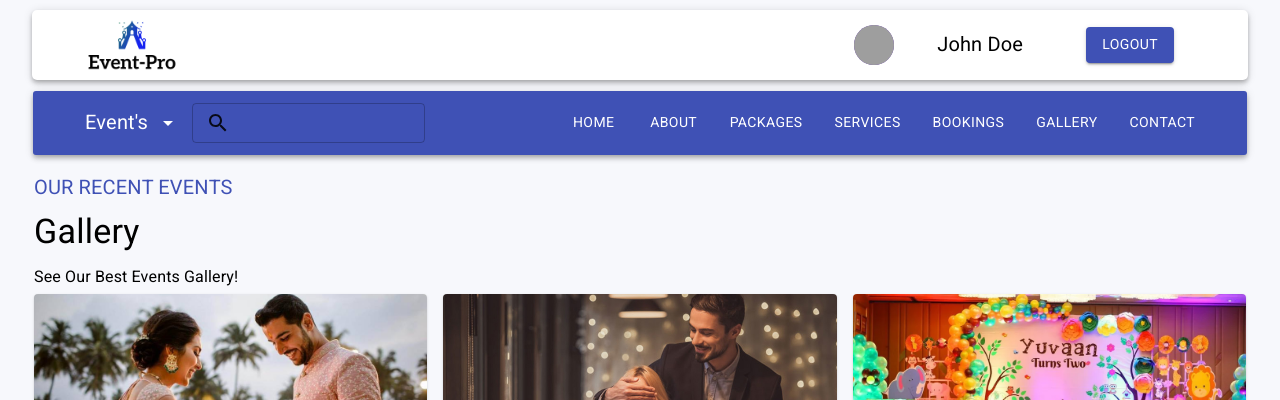
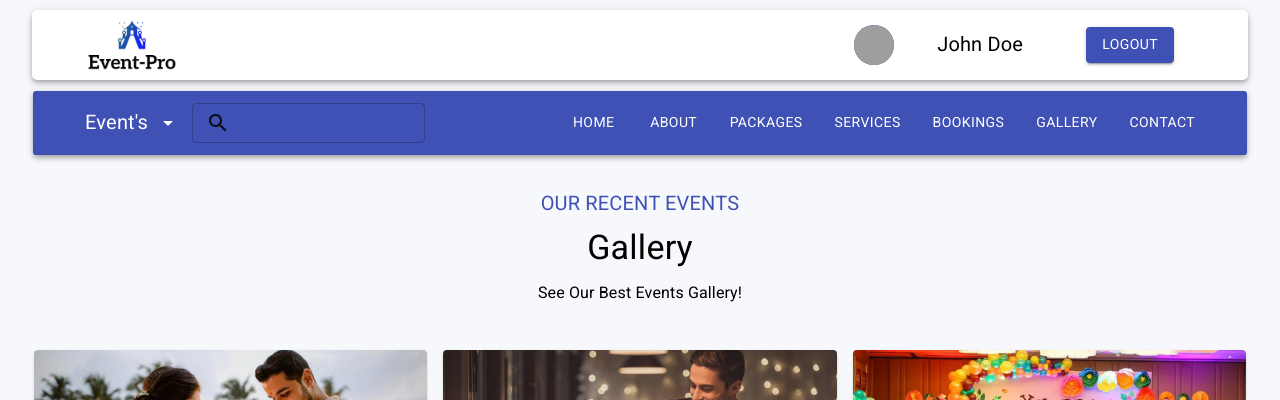
Before and after one commit to NirashaMadubhashini/Event_Planning_System_Frontend, a React (Create React App) app: page /gallery in a window 1280 px wide. Shown: the top 400 px of the page. Built offline with nearby package versions, Linux system fonts and the light colour scheme; grey boxes are pictures that could not be loaded.

Commit message:
Update Gallery style.js

```diff
--- a/src/components/Customer/Gallery/style.js
+++ b/src/components/Customer/Gallery/style.js
@@ -10,7 +10,11 @@ export default makeStyles((theme) => ({
     container: {
         padding: "1px",
     },
-
+    serviceSection: {
+        paddingTop: theme.spacing(2),
+        paddingBottom: theme.spacing(5),
+        textAlign: "center",
+    },
     cardMedia: {
         height: 0,
         paddingTop: '56.25%', // 16:9 aspect ratio
```
